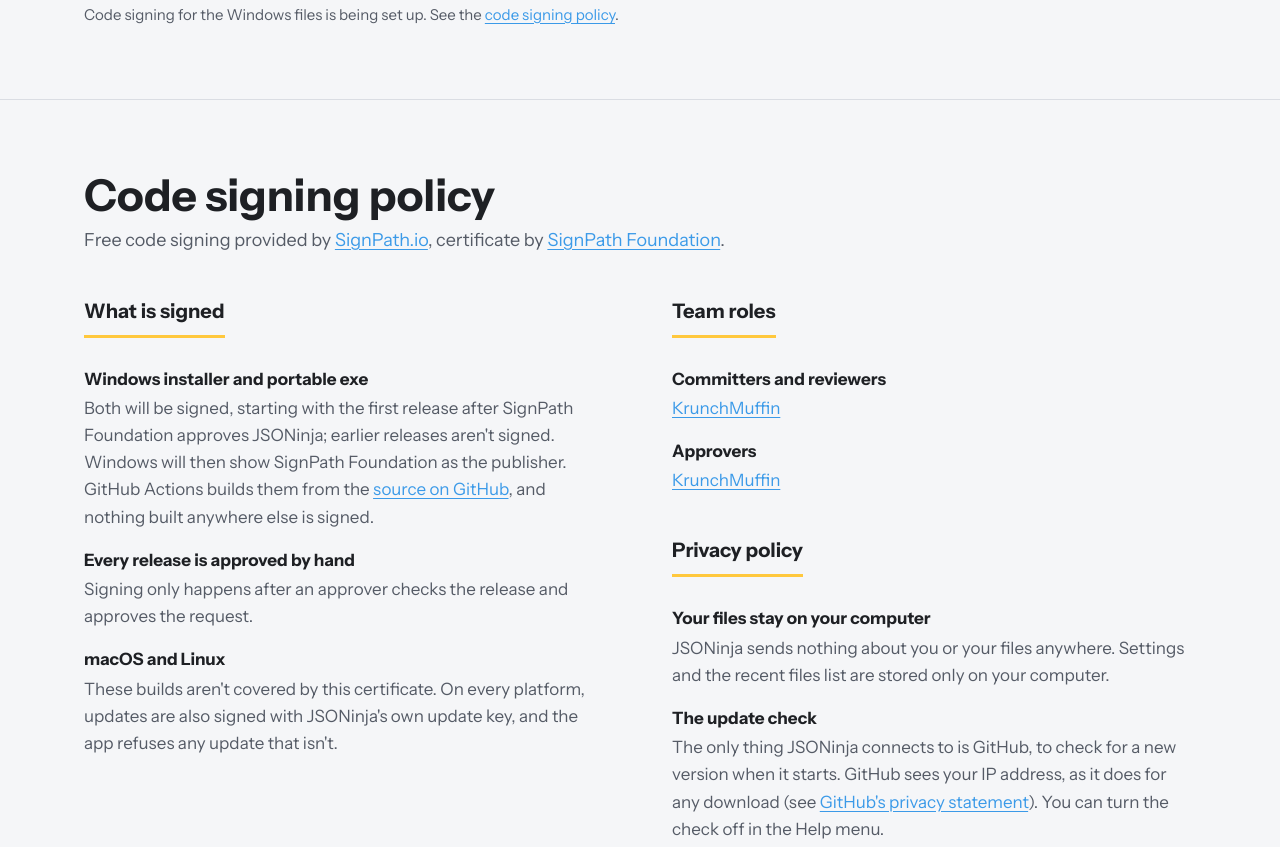
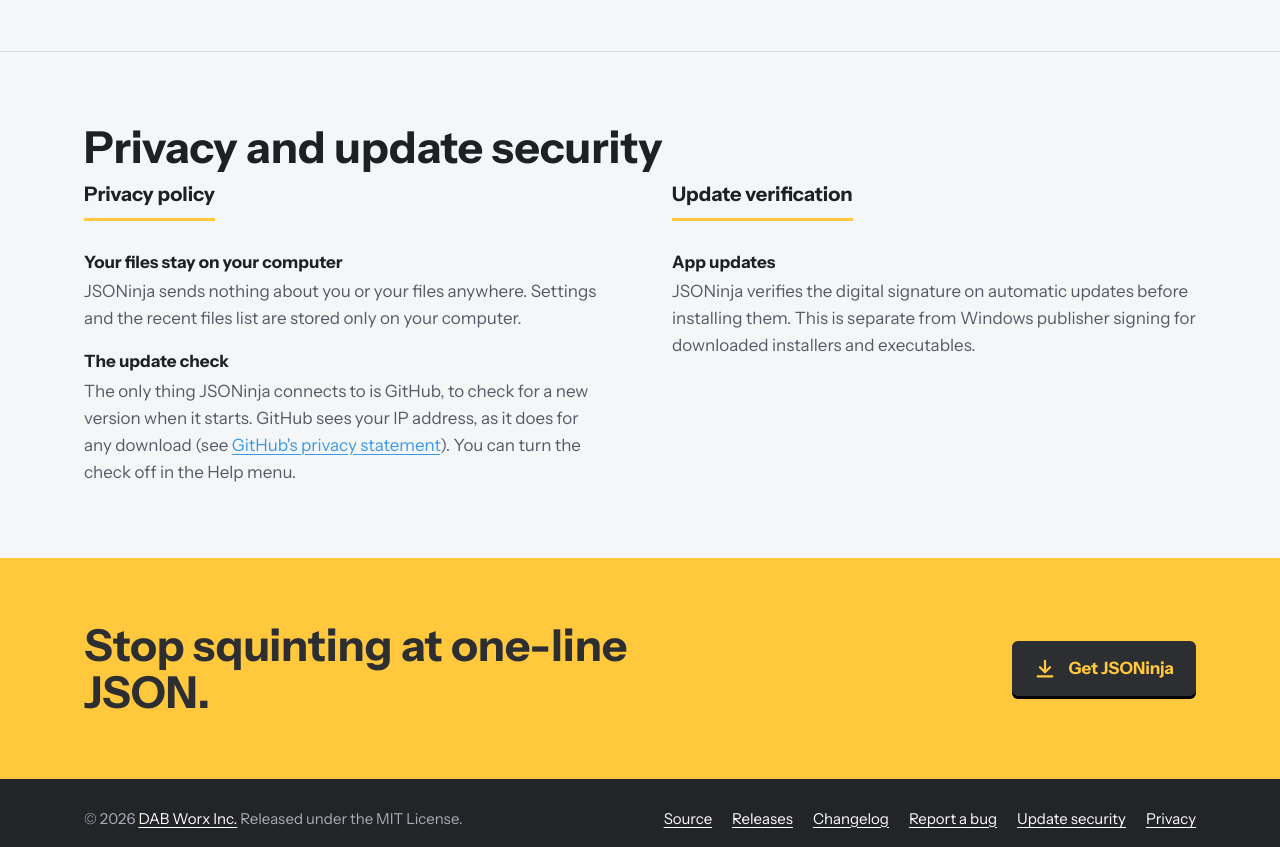
Before and after one commit to KrunchMuffin/JSONinja, a website: page docs/index.html in a window 1280 px wide. Shown: the part 5297-6144 px from the top of the page. Drawn offline with Linux system fonts and the light colour scheme; no server answers; a web font is replaced by a local one.

Commit message:
Remove SignPath references from the JSONinja website

```diff
--- a/docs/index.html
+++ b/docs/index.html
@@ -237,7 +237,6 @@ h2 {
 @media (max-width: 760px) { .groups { grid-template-columns: 1fr; } }
 .group h3 { margin: 0 0 12px; padding-bottom: 8px; border-bottom: 3px solid var(--mask); display: inline-block; font-size: 1.25rem; font-variation-settings: "wdth" 85; }
 .group dl { margin: 0; }
-.group dl + h3 { margin-top: 40px; }
 .group dt { font-weight: 700; margin-top: 16px; }
 .group dd { margin: 2px 0 0; color: var(--ink-2); max-width: 62ch; }
 
@@ -466,40 +465,27 @@ footer nav { display: flex; flex-wrap: wrap; gap: 20px; }
 </table>
 <p class="fine">JSON files still opening in another app on Windows? Use <strong>File &gt; System Integration &gt; Make JSONinja the Default for JSON Files</strong> and pick JSONinja in Settings. If the app you picked before upgrading to Windows 11 25H2 keeps opening them, which is a known issue after that upgrade, click <strong>Reset</strong> at the bottom of Settings &gt; Apps &gt; Default apps and choose JSONinja again. That reset clears your other default apps too.</p>
 <p class="fine">Prefer to build it yourself? You need Node.js and Rust; the <a href="https://github.com/KrunchMuffin/JSONinja#building-from-source">README</a> has the steps.</p>
-<p class="fine">Code signing for the Windows files is being set up. See the <a href="#code-signing">code signing policy</a>.</p>
 </div>
 </section>
 
 <section class="block" id="code-signing" aria-labelledby="code-signing-h">
 <div class="wrap">
-<h2 id="code-signing-h">Code signing policy</h2>
-<p class="lede">Free code signing provided by <a href="https://signpath.io">SignPath.io</a>, certificate by <a href="https://signpath.org">SignPath Foundation</a>.</p>
+<h2 id="code-signing-h">Privacy and update security</h2>
 <div class="groups">
 <div class="group">
-<h3>What is signed</h3>
-<dl>
-<dt>Windows installer and portable exe</dt>
-<dd>Both will be signed, starting with the first release after SignPath Foundation approves JSONinja; earlier releases aren't signed. Windows will then show SignPath Foundation as the publisher. GitHub Actions builds them from the <a href="https://github.com/KrunchMuffin/JSONinja">source on GitHub</a>, and nothing built anywhere else is signed.</dd>
-<dt>Every release is approved by hand</dt>
-<dd>Signing only happens after an approver checks the release and approves the request.</dd>
-<dt>macOS and Linux</dt>
-<dd>These builds aren't covered by this certificate. On every platform, updates are also signed with JSONinja's own update key, and the app refuses any update that isn't.</dd>
-</dl>
-</div>
-<div class="group">
-<h3>Team roles</h3>
-<dl>
-<dt>Committers and reviewers</dt>
-<dd><a href="https://github.com/KrunchMuffin">KrunchMuffin</a></dd>
-<dt>Approvers</dt>
-<dd><a href="https://github.com/KrunchMuffin">KrunchMuffin</a></dd>
-</dl>
 <h3 id="privacy">Privacy policy</h3>
 <dl>
 <dt>Your files stay on your computer</dt>
 <dd>JSONinja sends nothing about you or your files anywhere. Settings and the recent files list are stored only on your computer.</dd>
 <dt>The update check</dt>
 <dd>The only thing JSONinja connects to is GitHub, to check for a new version when it starts. GitHub sees your IP address, as it does for any download (see <a href="https://docs.github.com/site-policy/privacy-policies/github-general-privacy-statement">GitHub's privacy statement</a>). You can turn the check off in the Help menu.</dd>
+</dl>
+</div>
+<div class="group">
+<h3>Update verification</h3>
+<dl>
+<dt>App updates</dt>
+<dd>JSONinja verifies the digital signature on automatic updates before installing them. This is separate from Windows publisher signing for downloaded installers and executables.</dd>
 </dl>
 </div>
 </div>
@@ -525,7 +511,7 @@ footer nav { display: flex; flex-wrap: wrap; gap: 20px; }
 <a href="https://github.com/KrunchMuffin/JSONinja/releases">Releases</a>
 <a href="https://github.com/KrunchMuffin/JSONinja/blob/main/CHANGELOG.md">Changelog</a>
 <a href="https://github.com/KrunchMuffin/JSONinja/issues">Report a bug</a>
-<a href="#code-signing">Code signing policy</a>
+<a href="#code-signing">Update security</a>
 <a href="#privacy">Privacy</a>
 </nav>
 </div>
```
